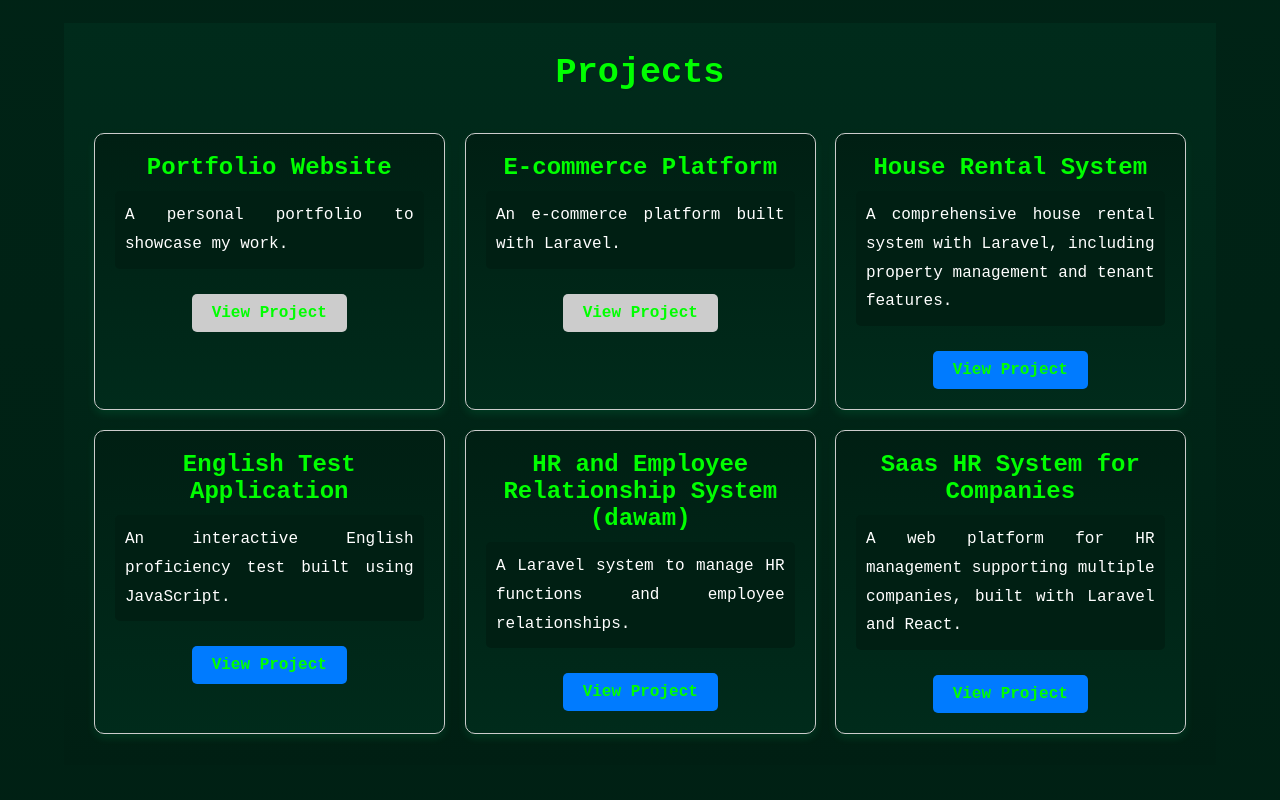
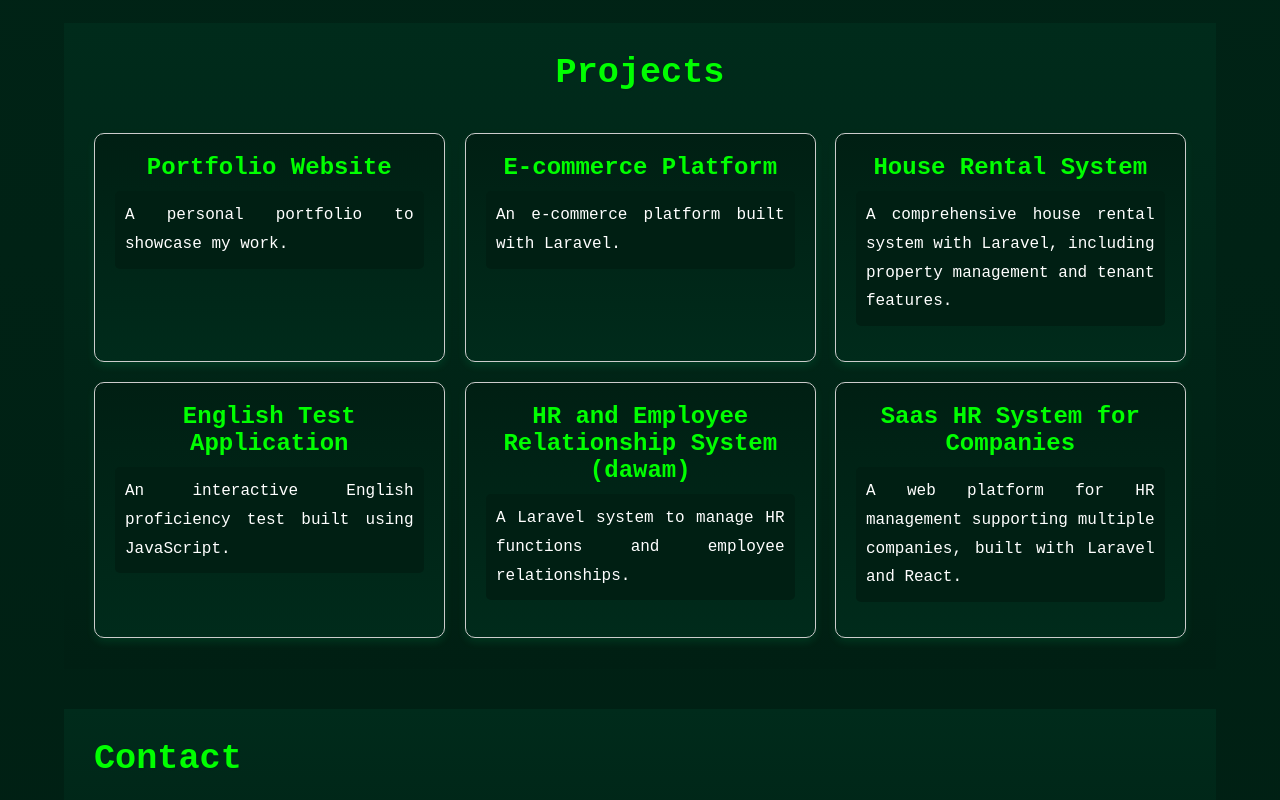
Before and after one commit to Omarhudaib/my-portfolio, a React (Create React App) app: page / in a window 1280 px wide. Shown: the part 2420-3220 px from the top of the page. Built offline with nearby package versions, Linux system fonts and the light colour scheme.

Commit message:
Update Projects.js

```diff
--- a/src/components/Projects.js
+++ b/src/components/Projects.js
@@ -35,31 +35,26 @@ const Projects = () => {
     },
   ];
 
+  const handleCardClick = (link) => {
+    if (link === '#') {
+      alert('No valid link for this project.');
+    } else {
+      window.open(link, '_blank', 'noopener,noreferrer');
+    }
+  };
+
   return (
     <section>
       <h2>Projects</h2>
       <div className="project-grid">
         {projects.map((project, index) => (
-          <div key={index} className="project-card">
+          <div
+            key={index}
+            className="project-card"
+            onClick={() => handleCardClick(project.link)}
+          >
             <h3>{project.title}</h3>
             <p>{project.description}</p>
-            {project.link !== '#' ? (
-              <a
-                href={project.link}
-                target="_blank"
-                rel="noopener noreferrer"
-                className="project-link"
-              >
-                View Project
-              </a>
-            ) : (
-              <span
-                className="project-link disabled"
-                onClick={() => alert('No valid link for this project.')}
-              >
-                View Project
-              </span>
-            )}
           </div>
         ))}
       </div>
```
